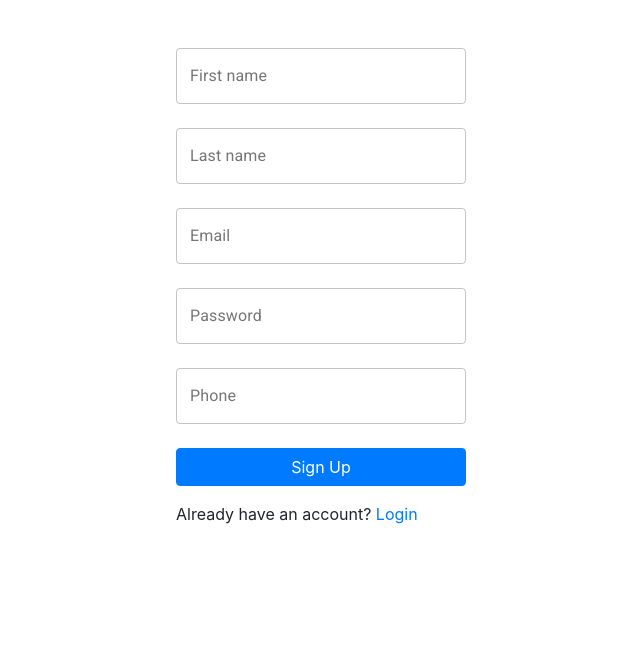
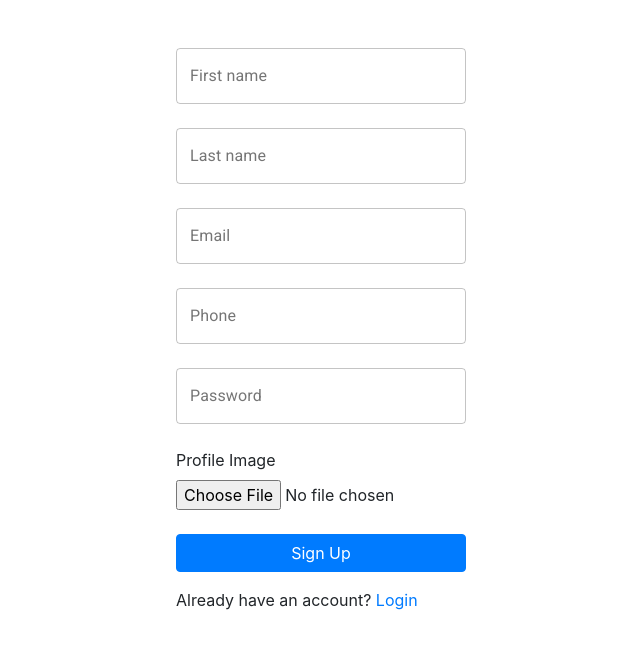
Before and after one commit to alpharages/react-login-signup-base-project, a React (Create React App) app: page /signup in a window 1280 px wide. Shown: the top 648 px of the page, without its empty margins (319-959 px from the left). Built offline with nearby package versions, Linux system fonts and the light colour scheme.

Commit message:
file uploading form FE

```diff
--- a/src/app/components/SignUpComponent.js
+++ b/src/app/components/SignUpComponent.js
@@ -14,6 +14,7 @@ class SignUpComponent extends Component {
             email: '',
             password: '',
             phone: '',
+            image: '',
             // form controls validation errors
             firstNameError: false,
             firstNameMsg: '',
@@ -33,6 +34,11 @@ class SignUpComponent extends Component {
         this.setState({
             [event.target.name]: event.target.value
         });
+    };
+
+    // image uploading handler
+    imageUpload = (event) => {
+        this.setState({image: event.target.files[0]});
     };
 
     // performing validation checks
@@ -64,7 +70,7 @@ class SignUpComponent extends Component {
             errors.passwordError = true;
         }
 
-        if (this.state.phone === '') {
+        if (this.state.phone.length !== 11) {
             isError = true;
             errors.phoneMsg = 'Phone number must have 11 digits.';
             errors.phoneError = true;
@@ -101,22 +107,30 @@ class SignUpComponent extends Component {
             });
 
             try {
+                const formData = new FormData();
+
                 const data = {
                     firstName: this.state.firstName,
                     lastName: this.state.lastName,
                     email: this.state.email,
                     password: this.state.password,
-                    phone: this.state.phone
+                    phone: this.state.phone,
+                    image: this.state.image
                 };
 
-                const isSubmitted = await axios.post('http://localhost:3000/auth/signup', data);
+                for (const field of Object.keys(data)) {
+                    formData.append(field, data[field]);
+                }
+
+                const isSubmitted = await axios.post('http://localhost:3000/auth/signup', formData);
 
                 if (isSubmitted) {
-                    toast.success('Your account is created successfully.');
+                    toast.success(isSubmitted.data.message);
                     this.props.history.push('/login');
                 }
 
             } catch (error) {
+                toast.error(error.response.data.message);
                 console.log(error);
             }
 
@@ -173,6 +187,21 @@ class SignUpComponent extends Component {
 
                     <FormControl fullWidth className='mt-4'>
                         <TextField
+                            placeholder="Enter your phone number here"
+                            variant="outlined"
+                            label="Phone"
+                            type="number"
+                            name="phone"
+                            inputProps={{min: 0}}
+                            value={this.state.phone}
+                            onChange={this.formStateUpdate}
+                            error={this.state.phoneError}
+                            helperText={this.state.phoneMsg}
+                        />
+                    </FormControl>
+
+                    <FormControl fullWidth className='mt-4'>
+                        <TextField
                             placeholder="Enter your password here"
                             variant="outlined"
                             label="Password"
@@ -186,18 +215,8 @@ class SignUpComponent extends Component {
                     </FormControl>
 
                     <FormControl fullWidth className='mt-4'>
-                        <TextField
-                            placeholder="Enter your phone number here"
-                            variant="outlined"
-                            label="Phone"
-                            type="number"
-                            name="phone"
-                            inputProps={{min: 0}}
-                            value={this.state.phone}
-                            onChange={this.formStateUpdate}
-                            error={this.state.phoneError}
-                            helperText={this.state.phoneMsg}
-                        />
+                        <label htmlFor='image'> Profile Image </label>
+                        <input type='file' accept='image/*' id='image' onChange={this.imageUpload}/>
                     </FormControl>
 
                     <button type="submit" className="btn btn-primary w-100 mt-4">Sign Up</button>
```
